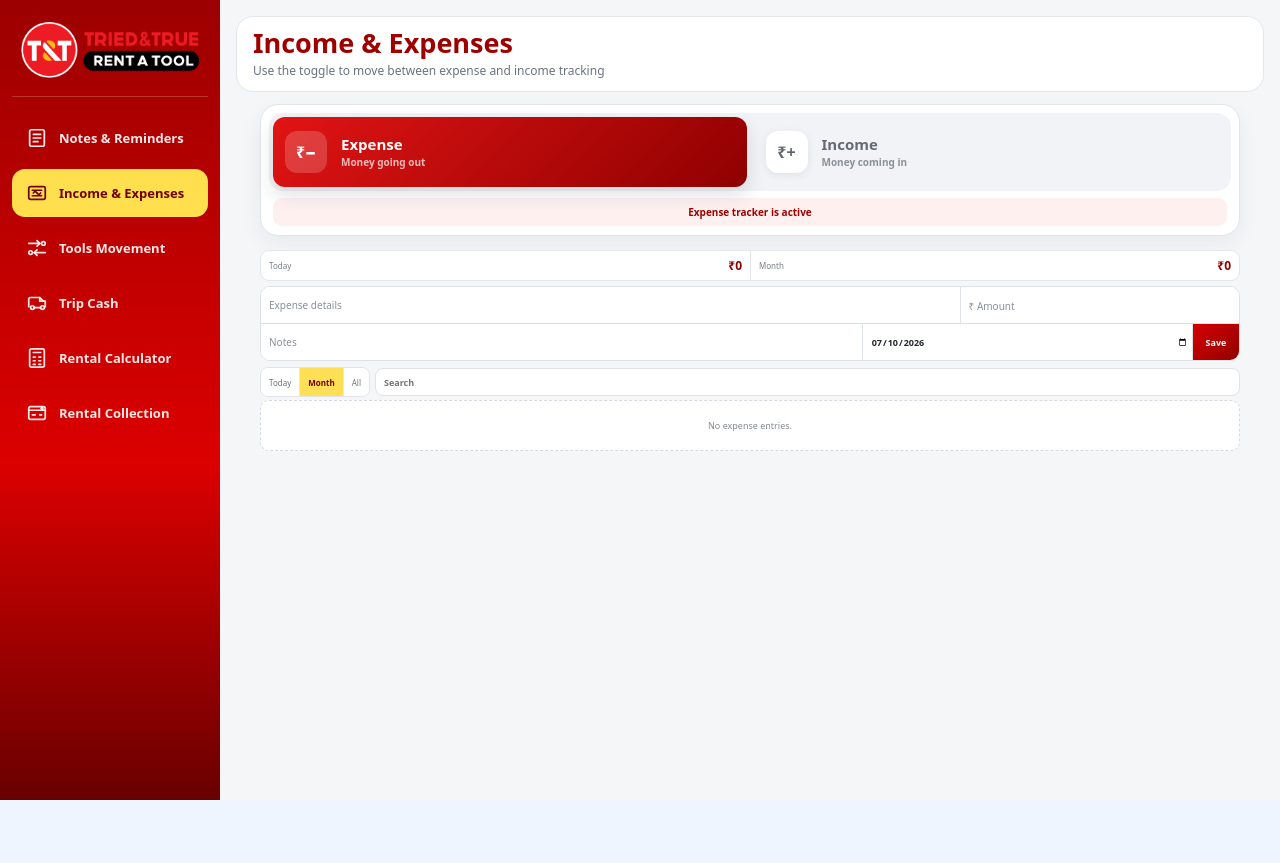
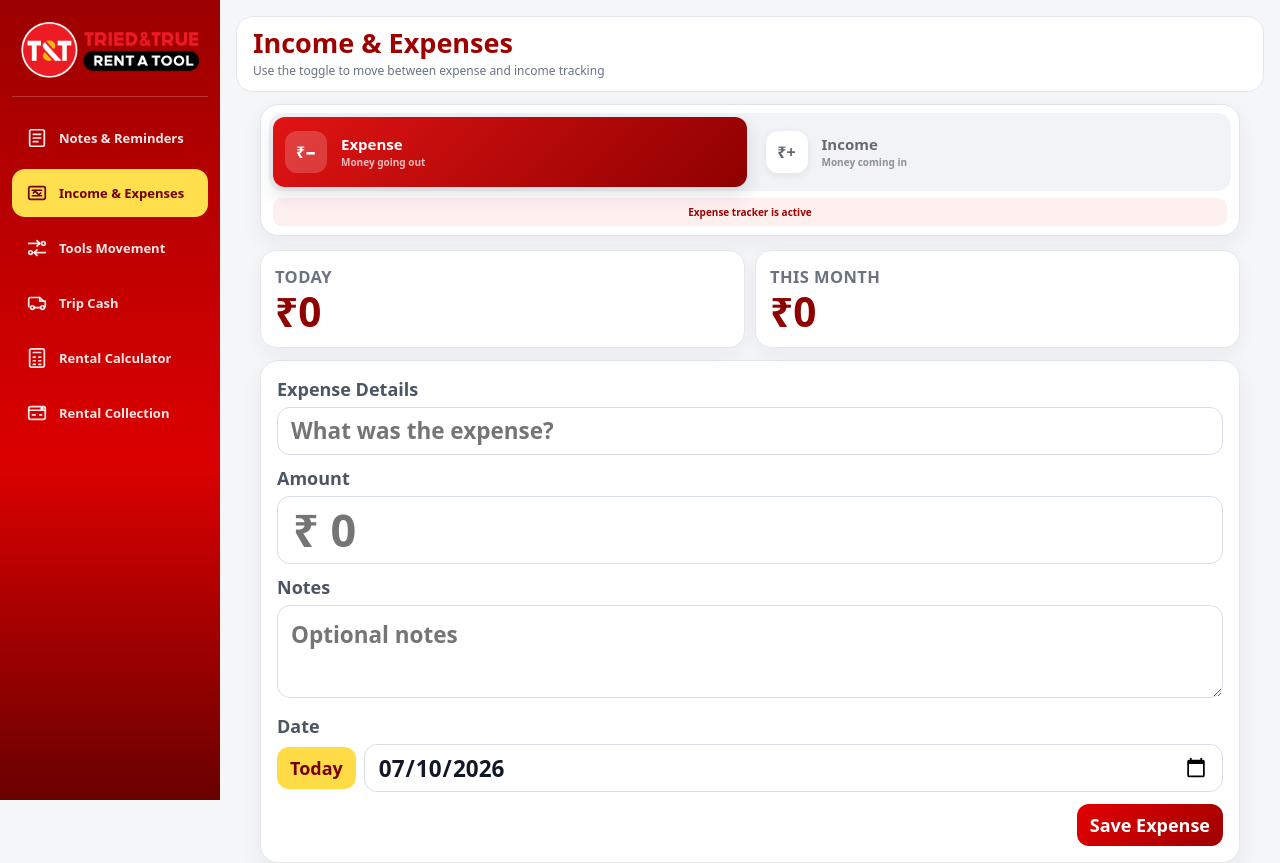
Before and after one commit to nkbinu2-prog/tt-tools-business-app, a Next.js app: page /expenses in a window 1280 px wide. Shown: the top 863 px of the page. Before the commit the page ends 800 px from the top, so only its background shows below. Built offline with nearby package versions, Linux system fonts and the light colour scheme.

Commit message:
Merge income and expense trackers

```diff
--- a/components/MoneyTracker.tsx
+++ b/components/MoneyTracker.tsx
@@ -30,7 +30,6 @@ export default function MoneyTracker({ type }: { type: TrackerType }) {
   const isExpense = type === "expense";
   const storageKey = isExpense ? STORAGE_KEYS.expenses : STORAGE_KEYS.income;
   const { items, setItems } = useStoredList<MoneyEntry>(storageKey);
-
   const [form, setForm] = useState(() => makeForm(type));
   const [editingId, setEditingId] = useState<string | null>(null);
   const [filter, setFilter] = useState<ViewFilter>("Month");
@@ -77,11 +76,6 @@ export default function MoneyTracker({ type }: { type: TrackerType }) {
       );
   }, [filter, items, month, search, today]);
 
-  function resetForm() {
-    setEditingId(null);
-    setForm(makeForm(type));
-  }
-
   function save(event: FormEvent) {
     event.preventDefault();
 
@@ -124,7 +118,8 @@ export default function MoneyTracker({ type }: { type: TrackerType }) {
       ]);
     }
 
-    resetForm();
+    setEditingId(null);
+    setForm(makeForm(type));
   }
 
   function startEdit(item: MoneyEntry) {
@@ -136,55 +131,89 @@ export default function MoneyTracker({ type }: { type: TrackerType }) {
       mode: isExpense ? "" : item.mode || "GPay",
       notes: item.notes,
     });
+
     window.scrollTo({ top: 0, behavior: "smooth" });
+  }
+
+  function cancelEdit() {
+    setEditingId(null);
+    setForm(makeForm(type));
   }
 
   function remove(id: string) {
     setItems((current) => current.filter((item) => item.id !== id));
 
-    if (editingId === id) {
-      resetForm();
-    }
+    if (editingId === id) cancelEdit();
   }
 
   return (
-    <div className={`${ui.screen} ${ui.compactMoneyScreen}`}>
-      <div className={ui.compactMoneyTotals}>
-        <span>Today <b>{formatCurrency(todayTotal)}</b></span>
-        <span>Month <b>{formatCurrency(monthTotal)}</b></span>
+    <div className={`${ui.screen} money-tracker-150`}>
+      <div className={ui.summaryRow}>
+        <div className={ui.summaryCard}>
+          <div className={`${ui.summaryLabel} mt-summary-label`}>Today</div>
+          <div className={`${ui.summaryValue} mt-summary-value`}>
+            {formatCurrency(todayTotal)}
+          </div>
         </div>
 
-      <form className={ui.compactMoneyForm} onSubmit={save}>
-        <div className={ui.compactMoneyRowOne}>
+        <div className={ui.summaryCard}>
+          <div className={`${ui.summaryLabel} mt-summary-label`}>
+            This Month
+          </div>
+          <div className={`${ui.summaryValue} mt-summary-value`}>
+            {formatCurrency(monthTotal)}
+          </div>
+        </div>
+      </div>
+
+      <form className={`${ui.panel} ${ui.composer}`} onSubmit={save}>
+        <div className={ui.formStack}>
           {isExpense ? (
+            <div>
+              <label className={`${ui.label} mt-label`}>
+                Expense Details
+              </label>
               <input
-              className={ui.compactMoneyInput}
+                className={`${ui.field} mt-field`}
                 value={form.details}
                 onChange={(event) =>
                   setForm({ ...form, details: event.target.value })
                 }
-              placeholder="Expense details"
+                placeholder="What was the expense?"
                 required
               />
+            </div>
           ) : (
-            <div className={ui.compactIncomeModes}>
-              {(["GPay", "Cash", "Staff Collection"] as const).map((mode) => (
+            <div>
+              <label className={`${ui.label} mt-label`}>Mode</label>
+
+              <div className={ui.modeButtons}>
+                {(["GPay", "Cash", "Staff Collection"] as const).map(
+                  (mode) => (
                     <button
                       key={mode}
                       type="button"
-                  className={
-                    form.mode === mode ? ui.compactIncomeModeActive : ""
-                  }
+                      className={`${ui.modeButton} mt-mode-button ${
+                        form.mode === mode ? ui.modeButtonActive : ""
+                      }`}
                       onClick={() => setForm({ ...form, mode })}
                     >
-                  {mode === "Staff Collection" ? "Staff" : mode}
+                      {mode === "GPay"
+                        ? "📱 GPay"
+                        : mode === "Cash"
+                          ? "💵 Cash"
+                          : "👤 Staff Collection"}
                     </button>
-              ))}
+                  )
+                )}
+              </div>
             </div>
           )}
 
+          <div>
+            <label className={`${ui.label} mt-label`}>Amount</label>
             <input
-            className={`${ui.compactMoneyInput} ${ui.compactAmountInput}`}
+              className={`${ui.amountInput} mt-amount-input`}
               type="number"
               min="1"
               step="1"
@@ -193,54 +222,85 @@ export default function MoneyTracker({ type }: { type: TrackerType }) {
               onChange={(event) =>
                 setForm({ ...form, amount: event.target.value })
               }
-            placeholder="₹ Amount"
+              placeholder="₹ 0"
               required
             />
           </div>
 
-        <div className={ui.compactMoneyRowTwo}>
-          <input
-            className={ui.compactMoneyInput}
+          <div>
+            <label className={`${ui.label} mt-label`}>Notes</label>
+            <textarea
+              className={`${ui.textarea} mt-textarea`}
+              style={{ minHeight: 84 }}
               value={form.notes}
               onChange={(event) =>
                 setForm({ ...form, notes: event.target.value })
               }
-            placeholder="Notes"
+              placeholder="Optional notes"
             />
+          </div>
+
+          <div>
+            <label className={`${ui.label} mt-label`}>Date</label>
+
+            <div className={ui.dateToggleRow}>
+              <button
+                type="button"
+                className={`${ui.filterButton} mt-control-button ${
+                  form.date === today ? ui.filterButtonActive : ""
+                }`}
+                onClick={() => setForm({ ...form, date: today })}
+              >
+                Today
+              </button>
 
               <input
-            className={`${ui.compactMoneyInput} ${ui.compactDateInput}`}
+                className={`${ui.dateInput} mt-date-input`}
                 type="date"
                 value={form.date}
                 onChange={(event) =>
                   setForm({ ...form, date: event.target.value })
                 }
               />
+            </div>
+          </div>
+        </div>
 
+        <div className={ui.composerTools}>
+          <div />
+
+          <div className={ui.actionGroup}>
             {editingId ? (
               <button
                 type="button"
-              className={ui.compactCancelButton}
-              onClick={resetForm}
-              aria-label="Cancel editing"
+                className={`${ui.secondaryButton} mt-control-button`}
+                onClick={cancelEdit}
               >
-              ×
+                Cancel
               </button>
             ) : null}
 
-          <button type="submit" className={ui.compactSaveButton}>
-            {editingId ? "Update" : "Save"}
+            <button
+              type="submit"
+              className={`${ui.primaryButton} mt-control-button`}
+            >
+              {editingId
+                ? "Update"
+                : `Save ${isExpense ? "Expense" : "Income"}`}
             </button>
+          </div>
         </div>
       </form>
 
-      <div className={ui.compactMoneyTools}>
-        <div className={ui.compactMoneyFilters}>
+      <div className={ui.sectionBar}>
+        <div className={ui.filterButtons}>
           {(["Today", "Month", "All"] as const).map((name) => (
             <button
               key={name}
               type="button"
-              className={filter === name ? ui.compactFilterActive : ""}
+              className={`${ui.filterButton} mt-control-button ${
+                filter === name ? ui.filterButtonActive : ""
+              }`}
               onClick={() => setFilter(name)}
             >
               {name}
@@ -249,55 +309,149 @@ export default function MoneyTracker({ type }: { type: TrackerType }) {
         </div>
 
         <input
-          className={ui.compactMoneySearch}
+          className={`${ui.searchInput} mt-search-input`}
           value={search}
           onChange={(event) => setSearch(event.target.value)}
-          placeholder="Search"
+          placeholder={`Search ${isExpense ? "expenses" : "income"}`}
         />
       </div>
 
       {visibleItems.length === 0 ? (
-        <div className={ui.compactMoneyEmpty}>
-          No {type} entries.
+        <div className={`${ui.empty} mt-empty`}>
+          No {type} entries in this view.
         </div>
       ) : (
-        <div className={ui.compactMoneyList}>
+        <div className={ui.moneyList}>
           {visibleItems.map((item) => (
-            <article className={ui.compactMoneyLine} key={item.id}>
+            <article className={ui.moneyCard} key={item.id}>
+              <div>
+                <p className={`${ui.moneyTitle} mt-money-title`}>
+                  {isExpense ? item.details : item.mode || "Income"}
+                </p>
+
+                <div className={`${ui.meta} mt-meta`}>
+                  {formatDisplayDate(item.date)}
+                </div>
+
+                {item.notes ? (
+                  <div className={`${ui.moneyNotes} mt-meta`}>
+                    {item.notes}
+                  </div>
+                ) : null}
+
+                <div className={ui.cardActions} style={{ marginTop: 9 }}>
+                  {!isExpense && item.mode ? (
+                    <span className={`${ui.modeBadge} mt-badge`}>
+                      {item.mode}
+                    </span>
+                  ) : null}
+
                   <button
                     type="button"
-                className={ui.compactMoneyMain}
+                    className={`${ui.smallButton} mt-small-button`}
                     onClick={() => startEdit(item)}
                   >
-                <strong>
-                  {isExpense ? item.details : item.mode || "Income"}
-                </strong>
-                <span>
-                  {formatDisplayDate(item.date)}
-                  {item.notes ? ` · ${item.notes}` : ""}
-                </span>
+                    Edit
                   </button>
 
+                  <button
+                    type="button"
+                    className={`${ui.dangerButton} mt-small-button`}
+                    onClick={() => remove(item.id)}
+                  >
+                    Delete
+                  </button>
+                </div>
+              </div>
+
+              <div className={ui.moneyRight}>
                 <div
-                className={`${ui.compactMoneyAmount} ${
-                  !isExpense ? ui.compactIncomeAmount : ""
+                  className={`${ui.moneyAmount} mt-money-amount ${
+                    !isExpense ? ui.incomeAmount : ""
                   }`}
                 >
                   {formatCurrency(item.amount)}
                 </div>
-
-              <button
-                type="button"
-                className={ui.compactDeleteButton}
-                onClick={() => remove(item.id)}
-                aria-label="Delete entry"
-              >
-                ×
-              </button>
+              </div>
             </article>
           ))}
         </div>
       )}
+
+      <style jsx global>{`
+        .money-tracker-150 .mt-summary-label {
+          font-size: 16.5px !important;
+        }
+
+        .money-tracker-150 .mt-summary-value {
+          font-size: 40.5px !important;
+        }
+
+        .money-tracker-150 .mt-label {
+          font-size: 18px !important;
+        }
+
+        .money-tracker-150 .mt-field,
+        .money-tracker-150 .mt-textarea,
+        .money-tracker-150 .mt-date-input {
+          font-size: 22.5px !important;
+        }
+
+        .money-tracker-150 .mt-mode-button {
+          font-size: 19.5px !important;
+        }
+
+        .money-tracker-150 .mt-amount-input {
+          font-size: 45px !important;
+        }
+
+        .money-tracker-150 .mt-control-button {
+          font-size: 18px !important;
+        }
+
+        .money-tracker-150 .mt-search-input {
+          font-size: 21px !important;
+        }
+
+        .money-tracker-150 .mt-money-title {
+          font-size: 24px !important;
+        }
+
+        .money-tracker-150 .mt-meta {
+          font-size: 18px !important;
+        }
+
+        .money-tracker-150 .mt-badge {
+          font-size: 16.5px !important;
+        }
+
+        .money-tracker-150 .mt-small-button {
+          font-size: 16px !important;
+        }
+
+        .money-tracker-150 .mt-money-amount {
+          font-size: 33px !important;
+        }
+
+        .money-tracker-150 .mt-empty {
+          font-size: 21px !important;
+        }
+
+        @media (max-width: 760px) {
+          .money-tracker-150 .mt-field,
+          .money-tracker-150 .mt-date-input {
+            font-size: 21px !important;
+          }
+
+          .money-tracker-150 .mt-summary-value {
+            font-size: 38px !important;
+          }
+
+          .money-tracker-150 .mt-control-button {
+            min-height: 48px;
+          }
+        }
+      `}</style>
     </div>
   );
 }
```
Lines whose indentation alone changed are shown as unchanged.
